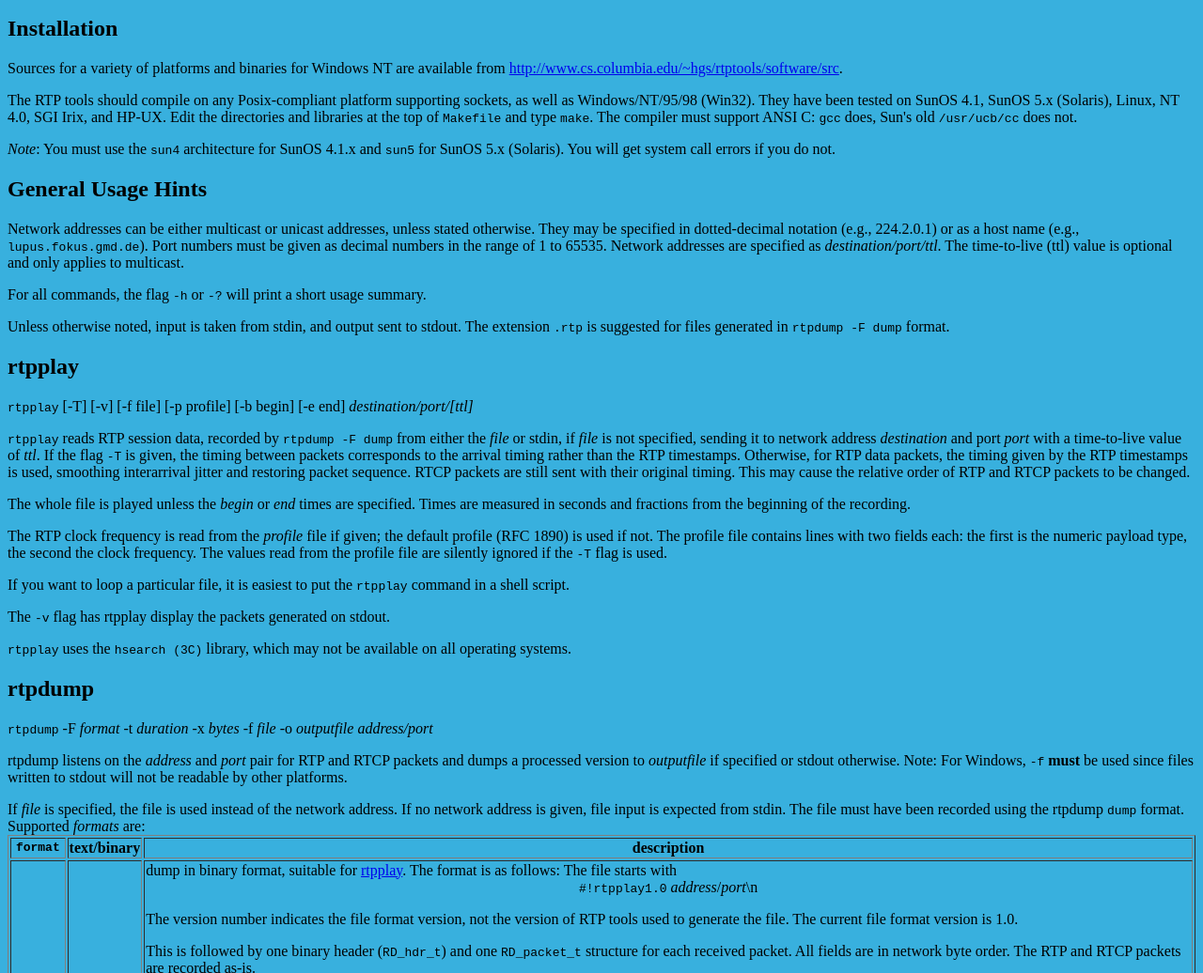
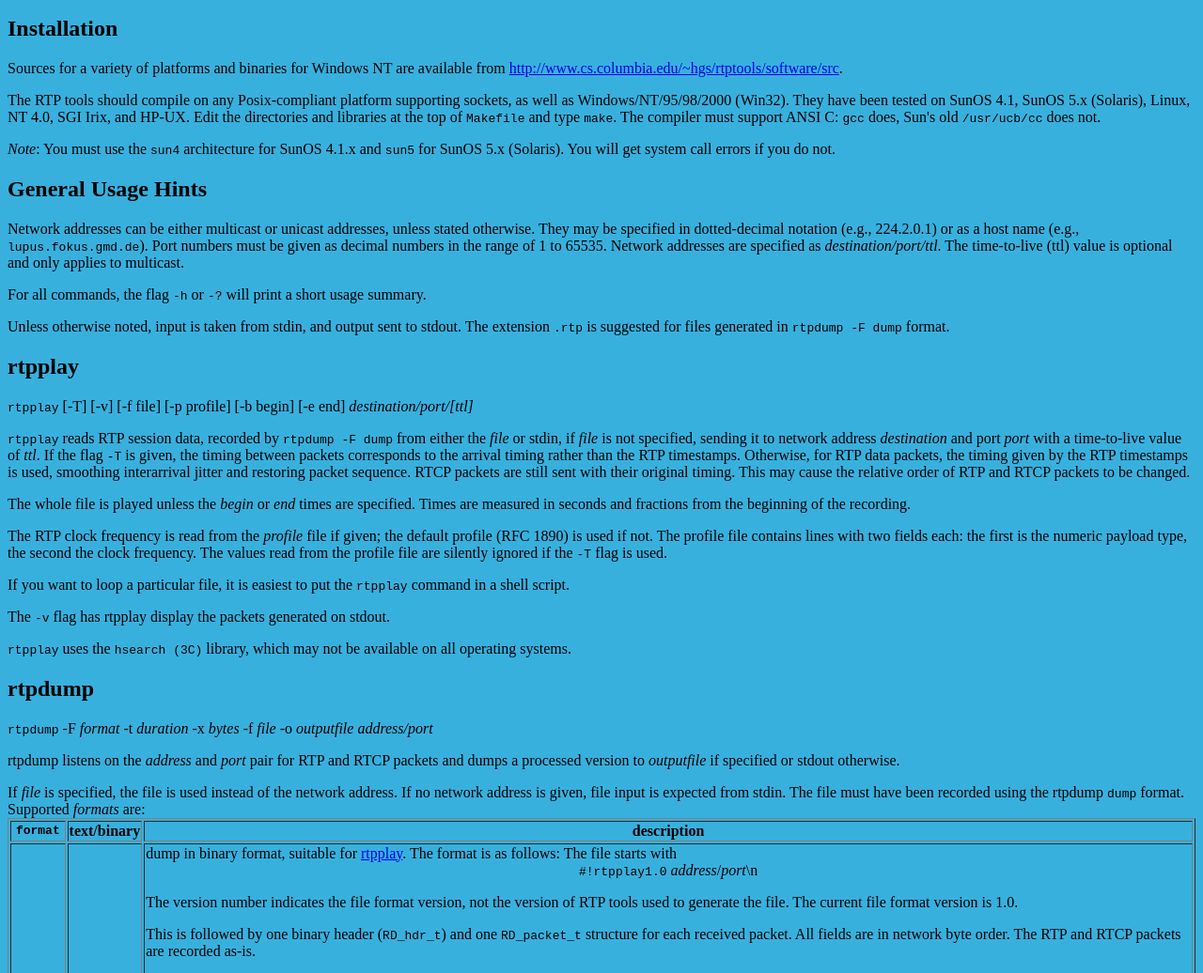
Before and after one commit to irtlab/rtptools, a plain HTML site: page rtptools.html in a window 1280 px wide. Shown: the part 324-1360 px from the top of the page at 94% size. Drawn offline with Linux system fonts and the light colour scheme.

Commit message:
Added setmode() for Win32 to make stdout and stdin binary mode. Suggested by Bob Yazon <ryazonjr@home.com>. [hgs]

```diff
--- a/rtptools.html
+++ b/rtptools.html
@@ -46,9 +46,9 @@ available from <a
 href="http://www.cs.columbia.edu/~hgs/software/rtptools/src">http://www.cs.columbia.edu/~hgs/rtptools/software/src</a>.
 
 <p>The RTP tools should compile on any Posix-compliant platform
-supporting sockets, as well as Windows/NT/95/98 (Win32).  They have been
-tested on SunOS 4.1, SunOS 5.x (Solaris), Linux, NT 4.0, SGI Irix, and
-HP-UX.  Edit the directories and libraries at the top of
+supporting sockets, as well as Windows/NT/95/98/2000 (Win32).  They have
+been tested on SunOS 4.1, SunOS 5.x (Solaris), Linux, NT 4.0, SGI Irix,
+and HP-UX.  Edit the directories and libraries at the top of
 <samp>Makefile</samp> and type <kbd>make</kbd>.  The compiler must
 support ANSI C:  <samp>gcc</samp> does, Sun's old
 <samp>/usr/ucb/cc</samp> does not.
@@ -118,8 +118,6 @@ which may not be available on all operating systems.
 <p><sample>rtpdump</samp> listens on the <var>address</var> and
 <var>port</var> pair for RTP and RTCP packets and dumps a processed
 version to <var>outputfile</var> if specified or stdout otherwise.
-Note: For Windows, <samp>-f</samp> <b>must</b> be used since files
-written to stdout will not be readable by other platforms.
 
 <p>If <var>file</var> is specified, the file is used instead of the
 network address.  If no network address is given, file input is expected
```
Also changed, not shown: 2 other files.
